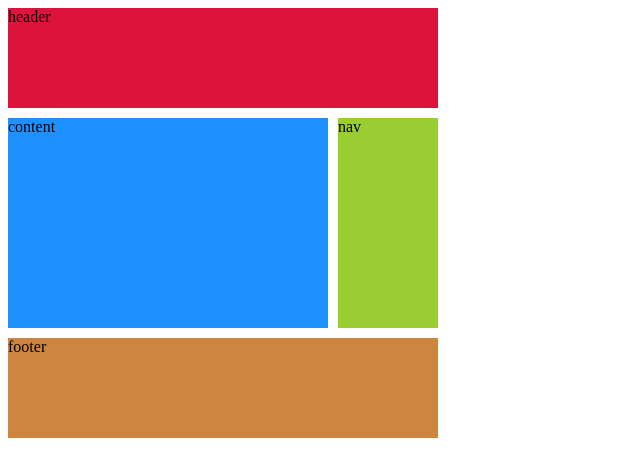
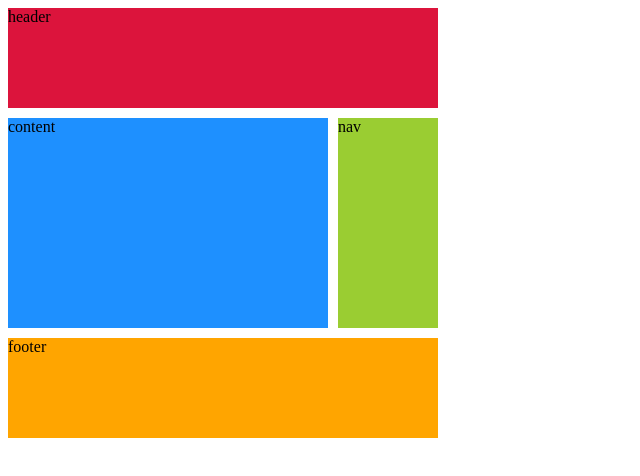
Before and after one commit to GitHubGW/css-layout, a plain HTML site: page 2.5.html in a window 1280 px wide. Shown: the whole page, without its empty margins (0-640 px from the left). Drawn offline with Linux system fonts and the light colour scheme.

Commit message:
grid-column, grid-row

```diff
--- a/2.5.html
+++ b/2.5.html
@@ -39,7 +39,7 @@
         grid-row: span 2;
       }
       .footer {
-        background-color: peru;
+        background-color: orange;
         /* grid-column: 1/5; */
         /* grid-column: 1/5; 에서 더 축약형인 span을 쓸 수도 있다. */
         /* span은 얼마나 많은 cell을 가질 것인지 정의해주면 된다. 여기서 cell은 grid에서 박스 하나하나를 말한다. */
```
